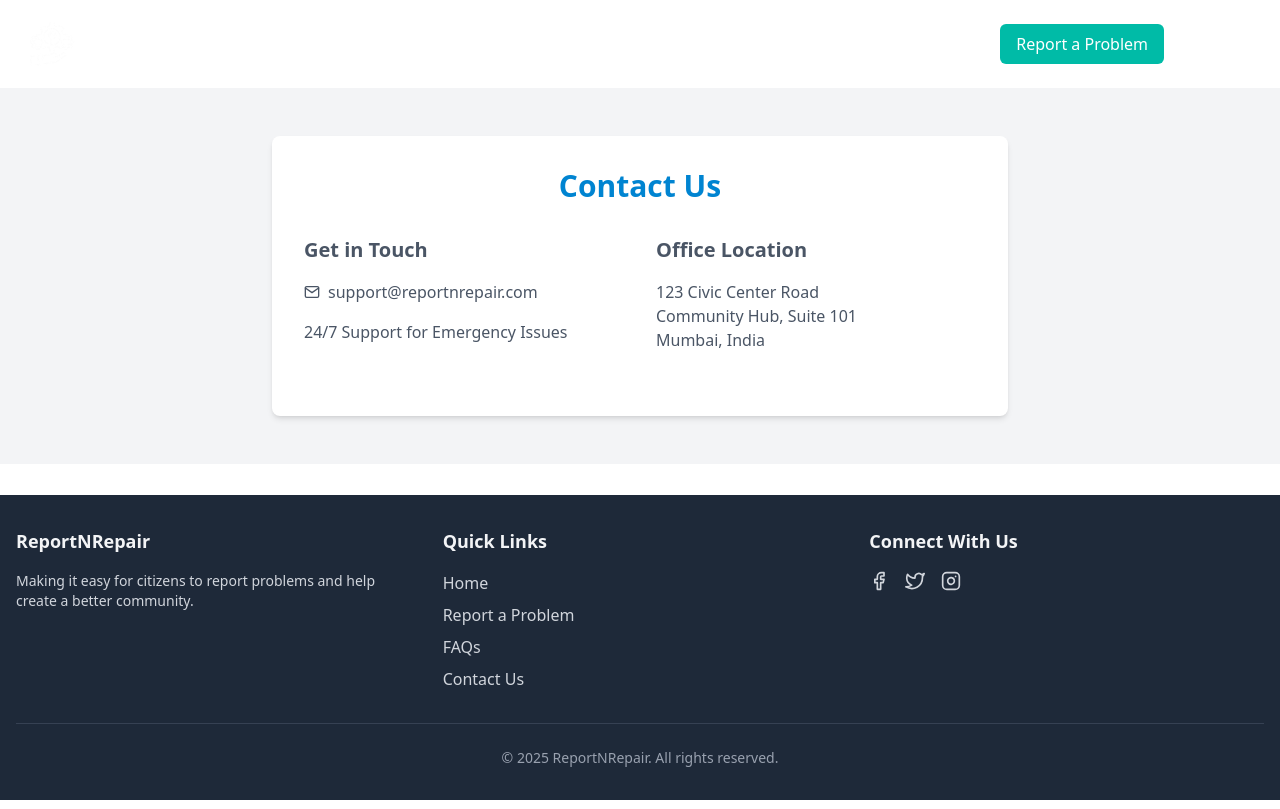
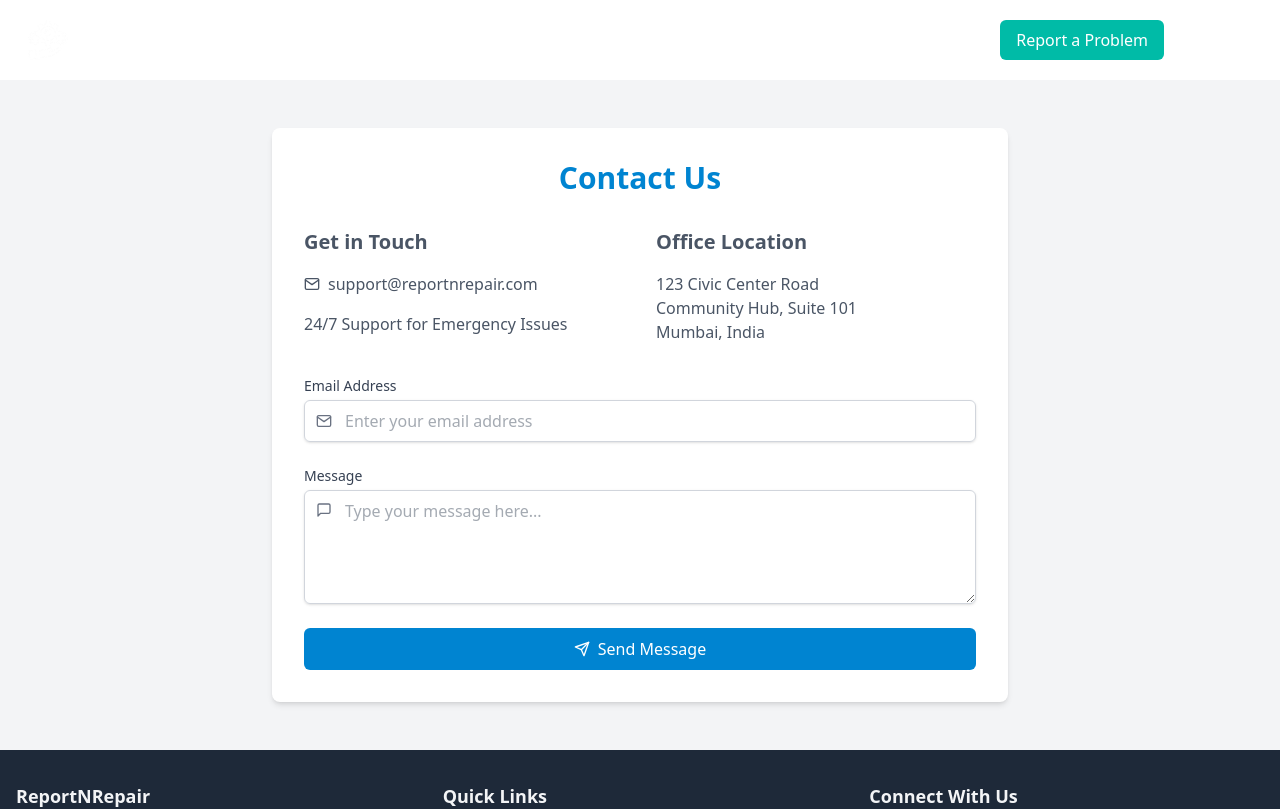
Before and after one commit to Team-Web-Weavers/ReporNRepair, a React (Vite) app in the folder frontend/: page /contact in a window 1280 px wide. Shown: the top 809 px of the page. Built offline with nearby package versions, Linux system fonts and the light colour scheme.

Commit message:
made few changes

```diff
--- a/frontend/index.html
+++ b/frontend/index.html
@@ -2,7 +2,7 @@
 <html lang="en">
   <head>
     <meta charset="UTF-8" />
-    <link rel="icon" type="image/png" href="/src/assets/logo.png" />
+    <link rel="icon" type="image/png" href="/src/assets/logo.png" sizes="32x32px"/>
     <meta name="viewport" content="width=device-width, initial-scale=1.0" />
     <title>ReportNRepair</title>
   </head>
--- a/frontend/src/components/layout/Navbar.jsx
+++ b/frontend/src/components/layout/Navbar.jsx
@@ -28,7 +28,7 @@ const Navbar = () => {
           <img
     src="\src\assets\logo.png"
     alt="ReportNRepair Logo"
-    className="w-18 h-18"
+    className="w-16 h-16"
   />
             <span className="text-white">ReportNRepair</span>
           </Link>
--- a/frontend/src/pages/AboutPage.jsx
+++ b/frontend/src/pages/AboutPage.jsx
@@ -3,6 +3,7 @@ import suhanidhar from "../assets/suhani.jpg";
 import arnabdutta from "../assets/arnab.jpg";
 import mdrizwanmolla from "../assets/rizwan.png";
 import sanketdey from "../assets/sanket.jpg";
+import { Link } from 'react-router-dom';
 
 const AboutPage = () => {
   return (
@@ -191,6 +192,7 @@ const AboutPage = () => {
 </section>
 
 
+
         {/* Contact CTA */}
         <section className="bg-gray-50 py-16">
           <div className="container mx-auto px-4 text-center">
@@ -201,13 +203,12 @@ const AboutPage = () => {
               Have questions or suggestions? We'd love to hear from you. Reach out
               to our team and let's make our communities better together.
             </p>
-          <a
-            href="reportnrepair4@gmail.com"
+            <Link
+              to="/contact"
               className="inline-block bg-sky-600 text-white px-8 py-3 rounded-md hover:bg-sky-700 transition-colors"
             >
               Contact Us
-          </a>
-
+            </Link>
           </div>
         </section>
     </div>
--- a/frontend/src/pages/ContactPage.jsx
+++ b/frontend/src/pages/ContactPage.jsx
@@ -12,6 +12,15 @@ const ContactPage = () => {
   const handleSubmit = (e) => {
     e.preventDefault();
     // Handle form submission
+  };
+
+  // Add handleChange function
+  const handleChange = (e) => {
+    const { name, value } = e.target;
+    setFormData(prevState => ({
+      ...prevState,
+      [name]: value
+    }));
   };
 
   return (
@@ -40,6 +49,61 @@ const ContactPage = () => {
             </div>
           </div>
 
+          <form onSubmit={handleSubmit} className="space-y-6 text-gray-600">
+            <div>
+              <label htmlFor="email" className="block text-sm font-medium text-gray-700 mb-1">
+                Email Address
+              </label>
+              <div className="relative">
+                <div className="absolute inset-y-0 left-0 pl-3 flex items-center pointer-events-none">
+                  <FiMail className="text-gray-500" />
+                </div>
+                <input
+                  id="email"
+                  name="email"
+                  type="email"
+                  required
+                  value={formData.email}
+                  onChange={handleChange}
+                  className="block w-full pl-10 pr-3 py-2 border border-gray-300 rounded-md shadow-sm focus:ring-sky-500 focus:border-sky-500"
+                  placeholder="Enter your email address"
+                />
+              </div>
+            </div>
+
+            <div>
+              <label htmlFor="message" className="block text-sm font-medium text-gray-700 mb-1">
+                Message
+              </label>
+              <div className="relative">
+                <div className="absolute top-3 left-3 pointer-events-none">
+                  <FiMessageSquare className="text-gray-500" />
+                </div>
+                <textarea
+                  id="message"
+                  name="message"
+                  required
+                  rows={4}
+                  value={formData.message}
+                  onChange={handleChange}
+                  className="block w-full pl-10 pr-3 py-2 border border-gray-300 rounded-md shadow-sm focus:ring-sky-500 focus:border-sky-500"
+                  placeholder="Type your message here..."
+                />
+              </div>
+            </div>
+
+            <div>
+              <button
+                type="submit"
+                className="w-full flex items-center justify-center px-4 py-2 border border-transparent text-base font-medium rounded-md text-white bg-sky-600 hover:bg-sky-700 focus:outline-none focus:ring-2 focus:ring-offset-2 focus:ring-sky-500"
+              >
+                <FiSend className="mr-2" />
+                Send Message
+              </button>
+            </div>
+          </form>
+
+
           <form onSubmit={handleSubmit} className="space-y-6">
             {/* Form fields */}
           </form>
```
Lines whose indentation alone changed are shown as unchanged.
